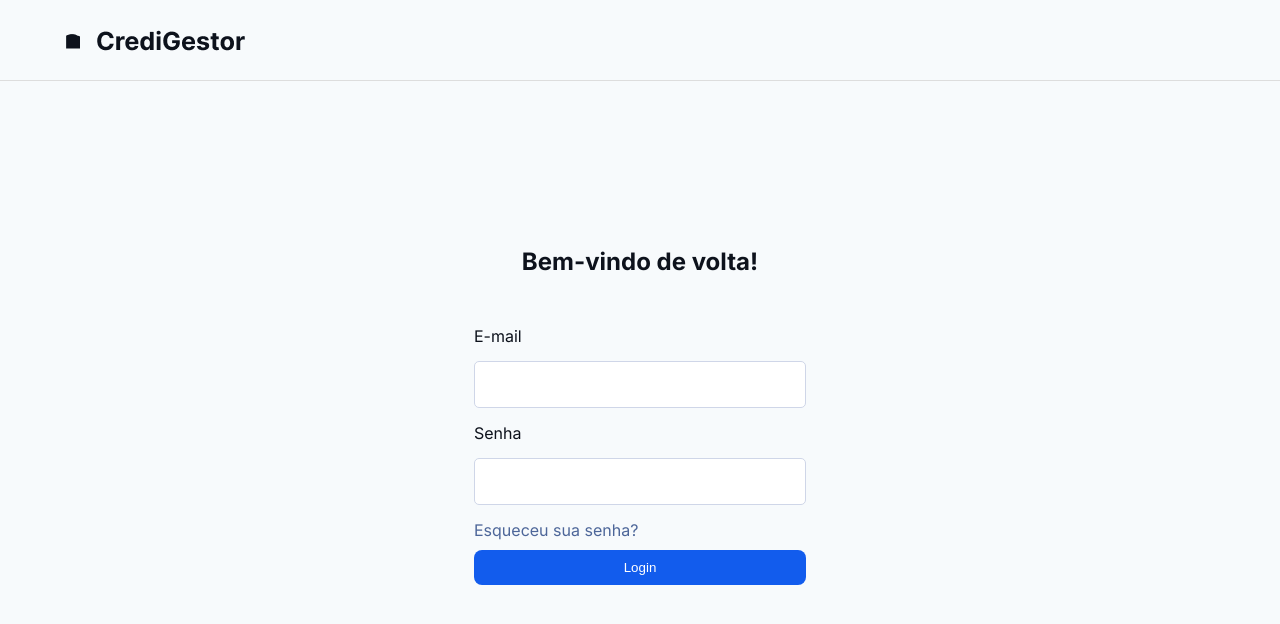
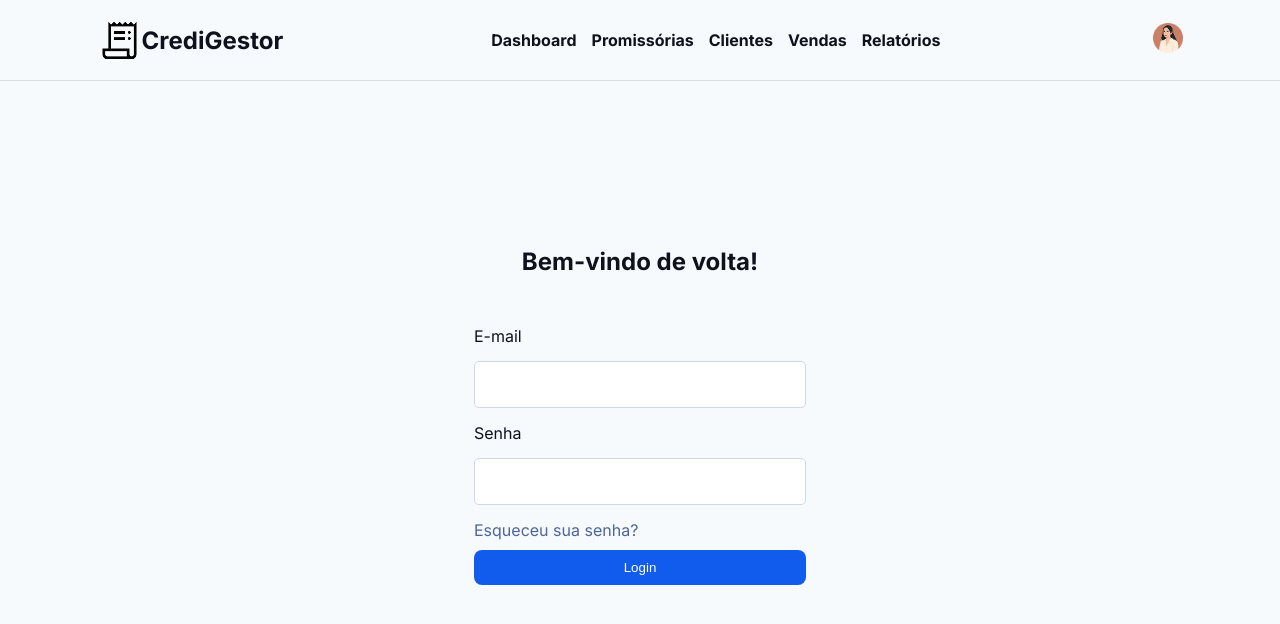
Before and after one commit to dam1aoGomes/CrediGestor-FrontEnd, a Vue app: page /login in a window 1280 px wide. Shown: the top 624 px of the page. Built offline with nearby package versions, Linux system fonts and the light colour scheme; no server answers.

Commit message:
fix: Atualizado NavBar na rota LoginView

```diff
--- a/src/views/LoginView.vue
+++ b/src/views/LoginView.vue
@@ -2,6 +2,7 @@
 import { ref } from 'vue';
 import { useAuthStore } from '../stores/auth';
 import { useRouter } from 'vue-router';
+import Navbar from '../components/Navbar.vue';
 
 const router = useRouter();
 const email = ref('');
@@ -17,9 +18,7 @@ const handleLogin = async () => {
 </script>
 
 <template>
-<nav>
-    <img src="../assets/logo.png">
-</nav>
+<Navbar/>
 <main>
     <h2>Bem-vindo de volta!</h2>
     <form @submit.prevent="handleLogin">
@@ -37,17 +36,6 @@ const handleLogin = async () => {
 </template>
 
 <style scoped>
-nav {
-    height: 10dvh;
-    display: flex;
-    align-items: center;
-    border-bottom: solid rgb(221, 221, 221) 1px;
-}
-
-nav img {
-    margin-left: 5vw;
-}
-
 main {
     display: flex;
     flex-direction: column;
```
